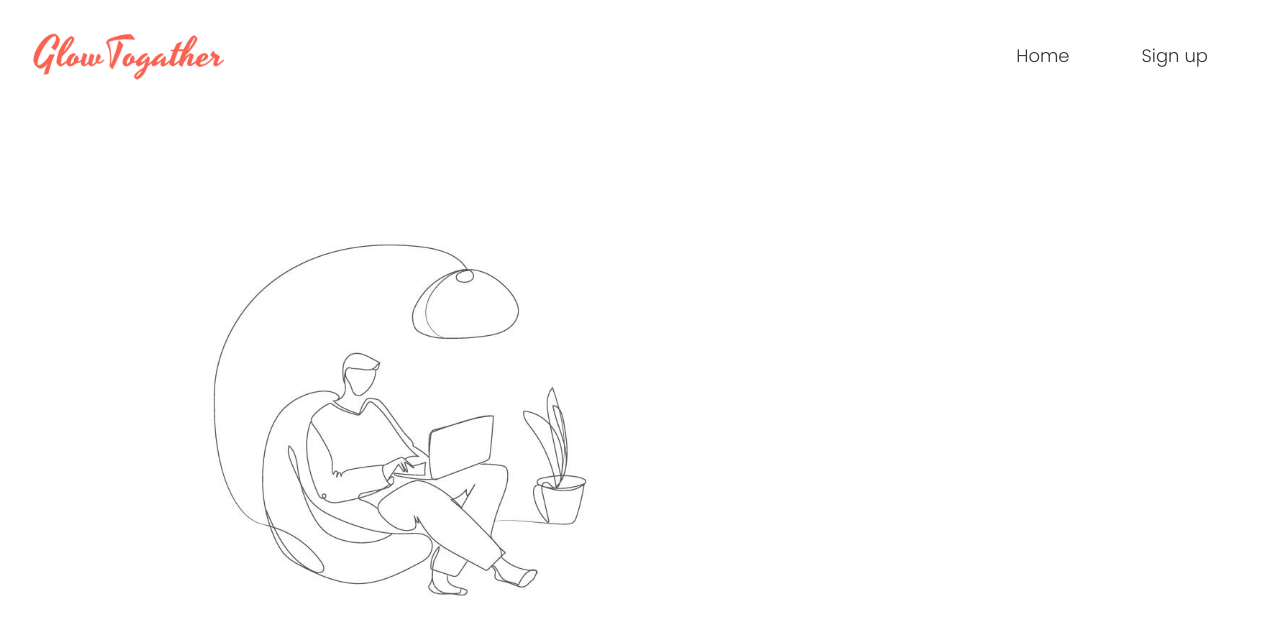
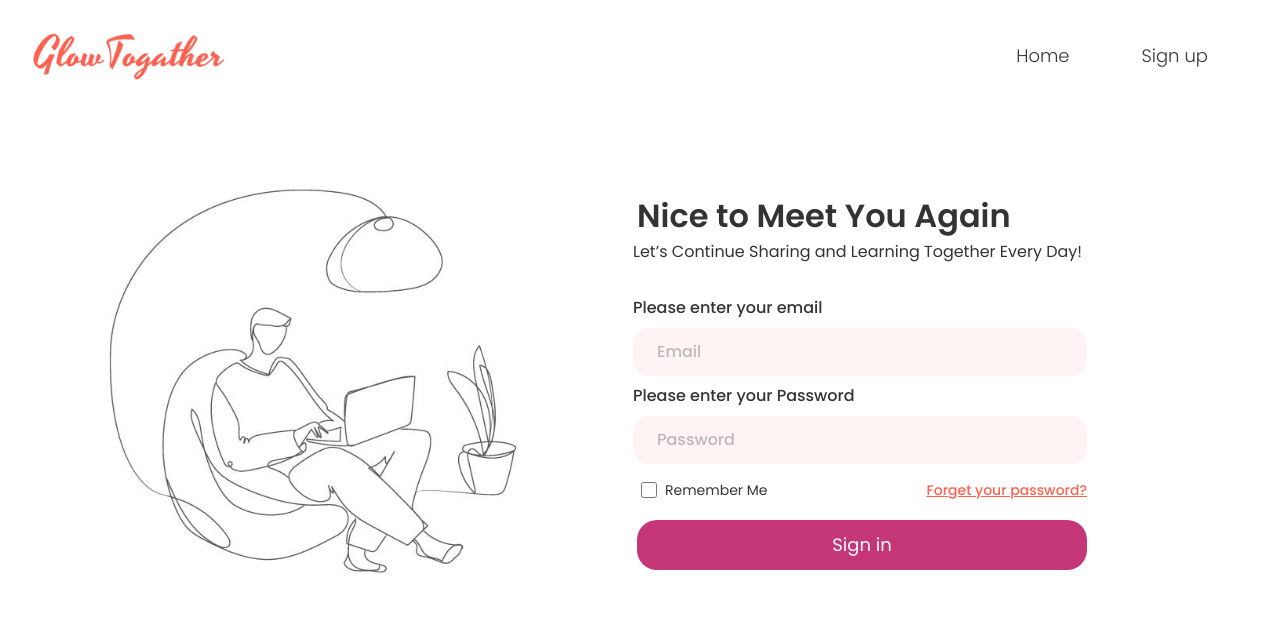
Before and after one commit to thanakirtpn/grow, a React (Vite) app: page /Login in a window 1280 px wide. Shown: the top 634 px of the page. Built offline with nearby package versions, Linux system fonts and the light colour scheme.

Commit message:
Pap-Register2

```diff
--- a/src/Register/TabBarRegister.jsx
+++ b/src/Register/TabBarRegister.jsx
@@ -375,7 +375,11 @@ const TabBarRegister = () => {
   };
 
   return (
-    <div className="bg-white">
+    <div
+      className={`bg-white relative min-h-screen ${
+        step === 3 ? 'Register-container no-curve' : 'Register-container'
+      }`}
+    >
       <nav className="bg-white p-4 sm:p-6 md:p-8">
         <div className="container mx-auto flex justify-between items-center">
           <Link
@@ -613,7 +617,7 @@ const TabBarRegister = () => {
           </div>
         )}
         {step === 3 && (
-          <div className="container mx-auto flex justify-center items-center p-1 flex-col translate-y-1">
+          <div className="container mx-auto flex justify-center items-center p-1 flex-col translate-y-1 no-curve">
             <div className="container mx-auto flex justify-center items-center p-7 flex-col translate-y-1 pr-18">
               <div className="text-[#333333] poppins-font">
                 <p className="text-[32px] font-semibold">Your Profile</p>
--- a/src/Signin/Login.jsx
+++ b/src/Signin/Login.jsx
@@ -1,26 +1,110 @@
-import React from 'react'
-import myImageG from '../assets/GlowTogather logo.png'
-import { Link } from 'react-router-dom'
-import myImageL from '../assets/Login.jpg'
+import React, { useState } from 'react';
+import myImageG from '../assets/GlowTogather logo.png';
+import { Link } from 'react-router-dom';
+import myImageL from '../assets/Login.jpg';
 
 function Login() {
+  const [email, setEmail] = useState('');
+  const [password, setPassword] = useState('');
+  const [error, setError] = useState('');
+  const [loading, setLoading] = useState(false);
+  const [rememberMe, setRememberMe] = useState(false);
+
+  const handleLogin = async (e) => {
+    e.preventDefault();
+    setLoading(true);
+    setError('');
+
+    try {
+      const response = await fetch('https://db60-2403-6200-88a2-308d-1a2-2c41-9dc7-22a9.ngrok-free.app/auth/login/', {
+        method: 'POST',
+        headers: { 'Content-Type': 'application/json' },
+        body: JSON.stringify({ email, password }),
+      });
+      const data = await response.json();
+      if (!response.ok) {
+        throw new Error(data.message || 'Login failed');
+      }
+      console.log('Login successful, Token:', data.token);
+      localStorage.setItem('token', data.token); // Store token
+      if (rememberMe) {
+        localStorage.setItem('rememberedEmail', email);
+      }
+    } catch (err) {
+      setError(err.message);
+    } finally {
+      setLoading(false);
+    }
+  };
+
   return (
-    <nav className='bg-white p-4 sm:p-6 md:p-8'>
+    <div className="relative min-h-screen login-container bg-white">
+      <nav className="p-4 sm:p-6 md:p-8">
         <div className="container mx-auto flex justify-between items-center">
-          <Link to="/" className='flex items-center text-black font-bold text-3xl sm:text-4xl md:text-5xl hover:text-gray-900'>
-            <img src={myImageG} alt='MeG' className='h-5 sm:h-10 md:h-12 object-contain'></img>
+          <Link to="/" className="flex items-center text-black font-bold text-3xl sm:text-4xl md:text-5xl hover:text-gray-900">
+            <img src={myImageG} alt="MeG" className="h-5 sm:h-10 md:h-12 object-contain" />
           </Link>
-          <div className='flex items-center space-x-8 poppins-font'>
-            <Link to="/" className='text-[#333537] font-normal text-lg hover:text-[#C53678]' style={{ fontWeight: 300 }}>Home</Link>
-            <Link to="/TabBarRegister" className='text-[#333537] hover:text-[#C53678] font-normal text-lg px-10 py-2 flex rounded-full' style={{ fontWeight: 300 }}>Sign up</Link>
+          <div className="flex items-center space-x-8 poppins-font">
+            <Link to="/" className="text-[#333537] font-normal text-lg hover:text-[#C53678]" style={{ fontWeight: 300 }}>Home</Link>
+            <Link to="/TabBarRegister" className="text-[#333537] hover:text-[#C53678] font-normal text-lg px-10 py-2 flex rounded-full" style={{ fontWeight: 300 }}>Sign up</Link>
           </div>
         </div>
-      <div className="flex-grow flex justify-center items-center p-30 pr-150">
-          <img src={myImageL} alt='Login' className='h-90 sm:h-100 md:h-110 object-contain'></img>
-
+      </nav>
+      <div className="flex justify-center items-center">
+        <div className="flex flex-row justify-center items-center pr-90 pl-80">
+          <img src={myImageL} alt="Login" className="h-100 sm:h-110 md:h-120 object-contain" />
+          <div className="text-[#333333] poppins-font whitespace-nowrap p-20">
+            <p className="text-[32px] font-semibold pl-1">Nice to Meet You Again</p>
+            <p className="text-base font-normal">Let’s Continue Sharing and Learning Together Every Day!</p>
+            <form onSubmit={handleLogin} className="mt-8">
+              <div className=''>
+                <p className='text-base font-medium'>Please enter your email</p>
+                <input
+                  type="email"
+                  placeholder="Email"
+                  value={email}
+                  onChange={(e) => setEmail(e.target.value)}
+                  className="text-[#7E7E7E] bg-[#FEF4F4] p-3 rounded-2xl w-full max-w-2xl mb-2 pl-6 mt-2"
+                />
+              </div>
+              <div>
+                <p className='text-base font-medium'>Please enter your Password</p>
+                <input
+                  type="password"
+                  placeholder="Password"
+                  value={password}
+                  onChange={(e) => setPassword(e.target.value)}
+                  className="text-[#7E7E7E] bg-[#FEF4F4] p-3 rounded-2xl w-full max-w-2xl mb-2 pl-6 mt-2"
+                />
+                <div className="flex justify-between items-center mt-2">
+                  <div className="flex items-center ml-2">
+                    <input
+                      type="checkbox"
+                      id="rememberMe"
+                      checked={rememberMe}
+                      onChange={(e) => setRememberMe(e.target.checked)}
+                      className="h-4 w-4 text-[#C53678] focus:ring-[#C53678] border-[#7E7E7E] rounded"
+                    />
+                    <label htmlFor="rememberMe" className="ml-2 text-sm text-[#333537] font-normal">Remember Me</label>
+                  </div>
+                  <Link to="/forgot-password" className="text-sm text-[#FF6250] font-normal underline ">Forget your password?</Link>
+                </div>
+              </div>
+              {error && <p className="text-red-500 text-sm">{error}</p>}
+              <button
+                type="submit"
+                disabled={loading}
+                className="bg-[#C53678] text-white w-[450px] h-[50px] flex items-center justify-center rounded-[20px] font-medium text-lg hover:bg-[#A12C5F] disabled:bg-gray-400 ml-1 mt-5"
+                style={{ fontWeight: 400 }}
+              >
+                {loading ? 'Logging in...' : 'Sign in'}
+              </button>
+            </form>
+          </div>
+        </div>
       </div>
-    </nav>
-  )
+    </div>
+  );
 }
 
-export default Login
+export default Login;
--- a/src/index.css
+++ b/src/index.css
@@ -31,6 +31,54 @@ body {
 }
 
 
+.login-container {
+  position: relative;
+  overflow: hidden;
+}
+
+.login-container::before {
+  content: '';
+  position: absolute;
+  bottom: 0;
+  left: 0;
+  width: 100%;
+  height: 130px;
+  background: radial-gradient(circle at 20% -20%, #fef4f4 0%, rgba(254, 244, 244, 0) 500%);
+  border-radius: 100% 100% 0% 0%;
+  z-index: 1;
+}
+
+.login-container > * {
+  position: relative;
+  z-index: 1;
+}
+
+.Register-container {
+  position: relative;
+  overflow: hidden;
+}
+
+.Register-container::before {
+  content: '';
+  position: absolute;
+  bottom: 0;
+  left: 0;
+  width: 100%;
+  height: 50px;
+  background: radial-gradient(circle at 20% -20%, #fef4f4 0%, rgba(254, 244, 244, 0) 500%);
+  border-radius: 300% 300% 50% 50%;
+  z-index: 2;
+}
+
+.Register-container > * {
+  position: relative;
+  z-index: 1;
+}
+
+.Register-container.no-curve::before {
+  display: none;
+}
+
 @media (prefers-color-scheme: light) {
   :root {
     background-color: #ffffff;
```
